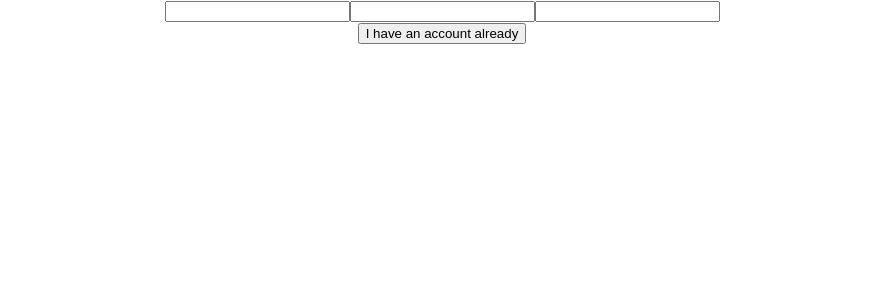
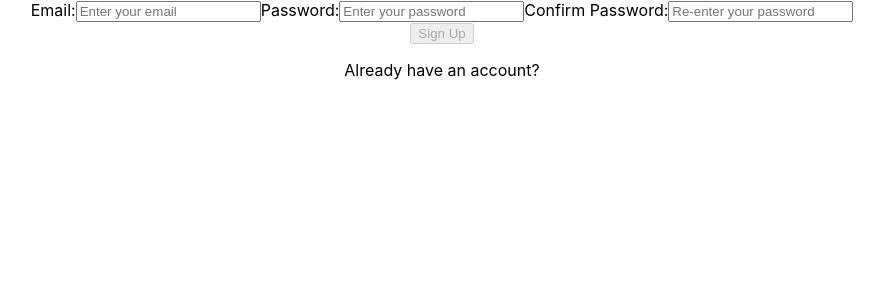
Before and after one commit to JohanFernandoLema/authenticationApp, a React (Create React App) app in the folder client/: page /register in a window 1280 px wide. Shown: the top 300 px of the page, without its empty margins (198-1082 px from the left). Built offline with nearby package versions, Linux system fonts and the light colour scheme.

Commit message:
register page name conventions replaced by understandable ones

```diff
--- a/client/src/pages/Register.js
+++ b/client/src/pages/Register.js
@@ -4,33 +4,51 @@ const Register = () => {
   const [password, setPassword] = useState('')
   const [confirmPassword, setConfirmPassword] = useState('')
   const [error, setError] = useState('')
+
+  const onSignUpClicked = async () => {
+    alert('Sign up button not implemented yet')
+  }
+
   return (
     <div>
       {error && <p>{error}</p>}
       <div>
         <label htmlFor="userEmail">
+          Email:
           <input
             type="text"
             value={email}
             onChange={(e) => setEmail(e.target.value)}
+            placeholder="Enter your email"
           />
         </label>
         <label htmlFor="userPassword">
+          Password:
           <input
             type="password"
             value={password}
             onChange={(e) => setPassword(e.target.value)}
+            placeholder="Enter your password"
           />
         </label>
         <label htmlFor="userConfirmPassword">
+          Confirm Password:
           <input
             type="confirmPassword"
             value={confirmPassword}
             onChange={(e) => setConfirmPassword(e.target.value)}
+            placeholder="Re-enter your password"
           />
         </label>
       </div>
-      <button>I have an account already</button>
+      <button
+        onClick={onSignUpClicked}
+        disabled={!email || !password || password !== confirmPassword}
+      >
+        Sign Up
+      </button>
+
+      <p>Already have an account?</p>
     </div>
   )
 }
```
